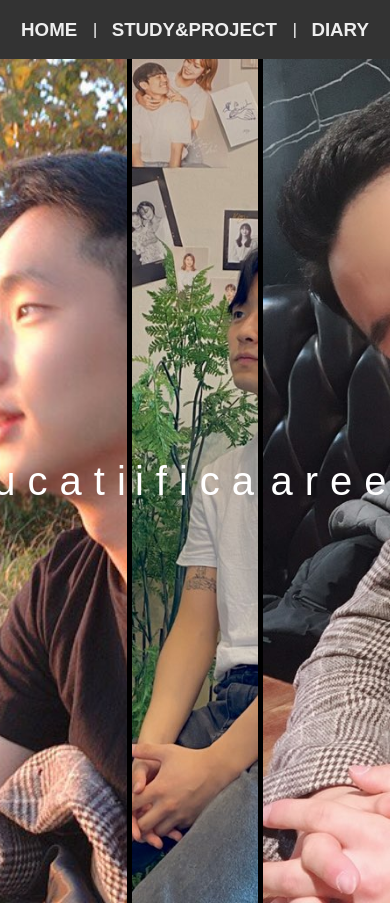
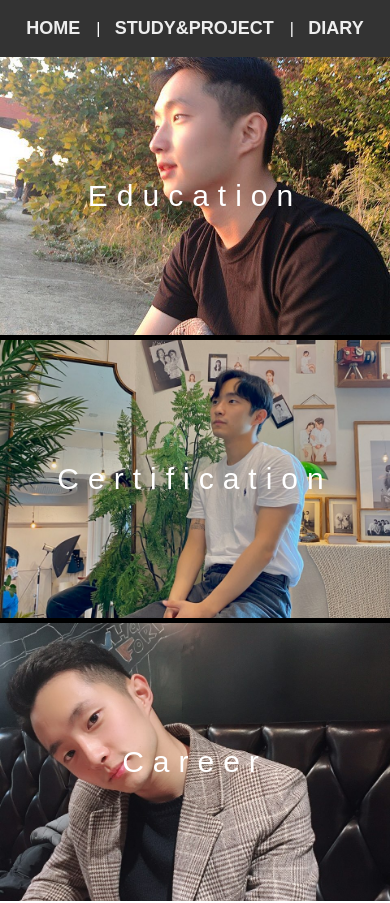
Before and after one commit to KMUsungwon/wink_study_MyPortfolio, a plain HTML site: page subMenu/about.html in a window 390 px wide. Drawn offline with Linux system fonts and the light colour scheme.

Commit message:
add sub-Menu1 768px media design

```diff
--- a/subMenu/subMenu1.css
+++ b/subMenu/subMenu1.css
@@ -1,13 +1,13 @@
 @import url('https://fonts.googleapis.com/css?family=Nanum+Gothic|Nanum+Myeongjo&display=swap&subset=korean');
 body {margin: 0; font-family: 'PT Sans Narrow', sans-serif}
 a {text-decoration: none; color: #333333;}
-.my_logo {list-style: none; display: flex; padding:0; margin: 0; height: 100vh;}
+.my_logo {list-style: none; display: flex; padding:0; margin: 0; height: 100vh; flex-direction: row;}
 .my_logo li {
     border-right: 5px solid #000000;
     flex: 1;
     overflow: hidden;
     position: relative;
-    transition: 0.5s;
+    transition: 0.7s;
 }
 .my_logo li:last-child {border-right: none;}
 .my_logo li:nth-child(1) {background: url("assets/me1.jpeg")no-repeat center center;background-size: cover;}
@@ -60,3 +60,15 @@ a {text-decoration: none; color: #333333;}
     content: '';
 }
 .menu_bar a h3 {color: #eeeeee;}
+
+@media (max-width: 768px) {
+    .about {font-size: 30px;}
+    .my_logo {flex-direction: column;}
+    .my_logo li {
+        border-right: none;
+        border-bottom: 5px solid #000000;
+    }
+    .my_logo li:last-child{border-bottom: none;}
+    .content {height: 200px; bottom: -200px;}
+    .menu_bar h3 {font-size: 18px;}
+}
```
